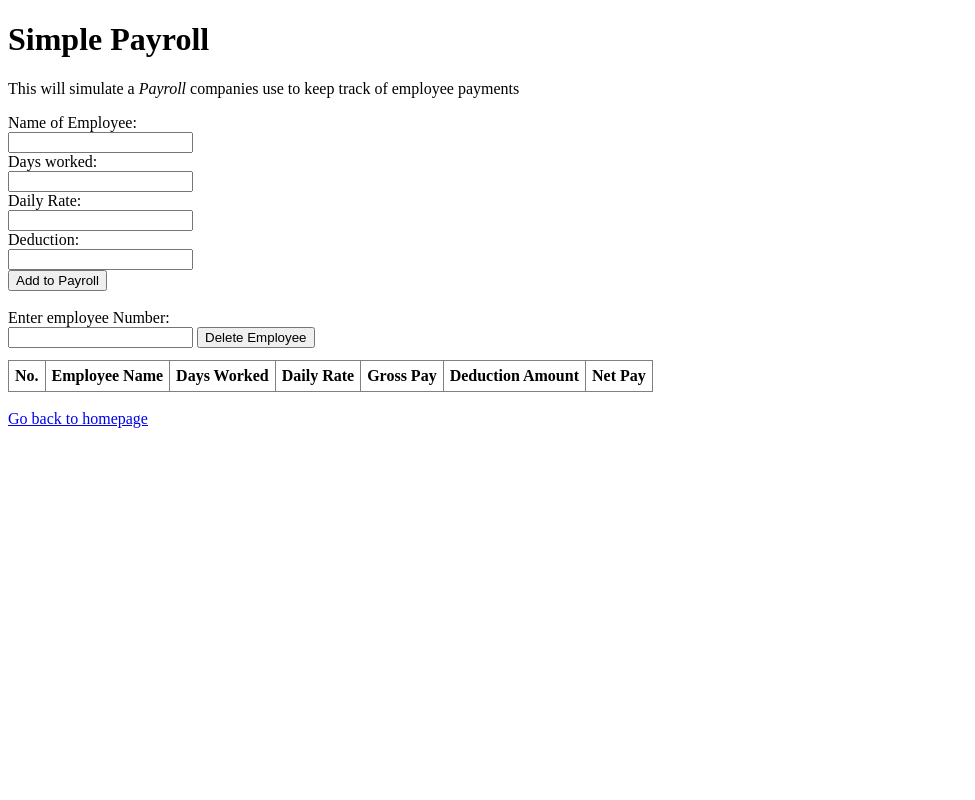
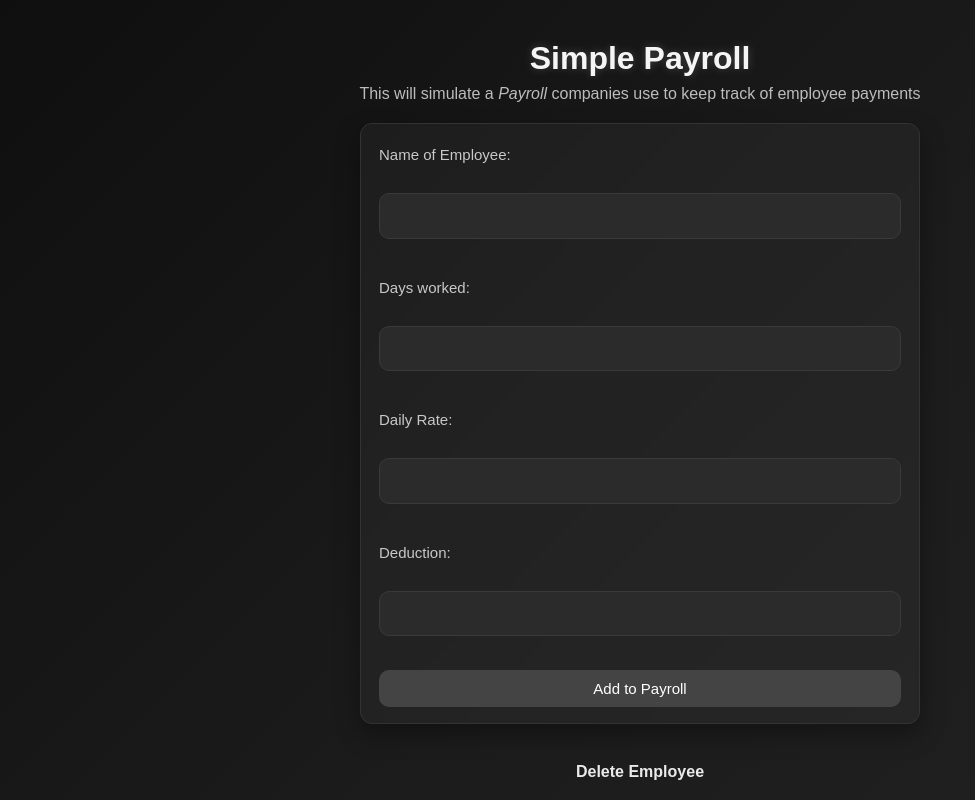
Before and after one commit to Starbreadlover/Starbreadlover.github.io, a plain HTML site: page Simple payroll/payroll.html in a window 1280 px wide. Shown: the top 800 px of the page, without its empty margins (0-975 px from the left). Drawn offline with Linux system fonts and the light colour scheme.

Commit message:
Added styles for loop calculations and payroll

```diff
--- /dev/null
+++ b/Assignment styles/loop.css
@@ -0,0 +1,78 @@
+body {
+    font-family: "Poppins", Arial, sans-serif;
+    background: linear-gradient(135deg, #0f0f0f, #1c1c1c, #222);
+    color: #eaeaea;
+    display: flex;
+    flex-direction: column;
+    align-items: center;
+    justify-content: center;
+    height: 100vh;
+    margin: 0;
+    text-align: center;
+}
+
+h1 {
+    color: #f5f5f5;
+    text-shadow: 0 0 10px rgba(255, 255, 255, 0.2);
+    margin-bottom: 10px;
+}
+
+p {
+    color: #bdbdbd;
+    max-width: 500px;
+    line-height: 1.5;
+    margin-bottom: 20px;
+}
+
+label {
+    font-size: 18px;
+    color: #bdbdbd;
+}
+
+input {
+    background-color: #2c2c2c;
+    color: #f5f5f5;
+    border: 1px solid #444;
+    border-radius: 5px;
+    padding: 8px;
+    margin: 10px;
+    width: 160px;
+    font-size: 16px;
+    text-align: center;
+}
+
+button {
+    background-color: #444;
+    color: #fff;
+    border: none;
+    padding: 8px 16px;
+    border-radius: 5px;
+    font-size: 16px;
+    cursor: pointer;
+    transition: 0.3s;
+}
+
+button:hover {
+    background-color: #5a5a5a;
+    transform: scale(1.05);
+}
+
+#display {
+    margin-top: 20px;
+    font-size: 20px;
+    color: #00bcd4;
+    font-weight: bold;
+    line-height: 1.8;
+}
+
+a {
+    color: #9c9c9c;
+    text-decoration: none;
+    margin-top: 25px;
+    display: inline-block;
+    transition: color 0.3s;
+}
+
+a:hover {
+    color: #00bcd4;
+}
--- /dev/null
+++ b/Assignment styles/pay.css
@@ -0,0 +1,174 @@
+* {
+  box-sizing: border-box;
+}
+
+body {
+  font-family: "Poppins", Arial, sans-serif;
+  background: linear-gradient(135deg, #0f0f0f, #1c1c1c, #222);
+  color: #eaeaea;
+  min-height: 100vh;
+  margin: 0;
+  display: grid;
+  place-items: center;
+  padding: 40px 16px;
+}
+
+h1 {
+  margin: 0 0 8px;
+  color: #f5f5f5;
+  text-shadow: 0 0 10px rgba(255, 255, 255, 0.2);
+  text-align: center;
+}
+
+p {
+  margin: 0 0 20px;
+  color: #bdbdbd;
+  text-align: center;
+}
+
+#Inputs, #delete {
+  background: rgba(255, 255, 255, 0.04);
+  border: 1px solid #333;
+  border-radius: 12px;
+  padding: 16px 18px;
+  width: min(560px, 92vw);
+  box-shadow: 0 10px 25px rgba(0, 0, 0, 0.35);
+  backdrop-filter: blur(2px);
+}
+
+#delete {
+  margin-top: 14px;
+}
+
+label {
+  display: block;
+  margin: 6px 0 6px;
+  font-size: 15px;
+  color: #c9c9c9;
+}
+
+input,
+button {
+  display: block;
+  width: 100%;
+}
+
+input {
+  margin: 6px 0 16px;
+  padding: 12px 14px;
+  border-radius: 10px;
+  border: 1px solid #3a3a3a;
+  background: #2b2b2b;
+  color: #f5f5f5;
+  font-size: 15px;
+  line-height: 1.3;
+  outline: none;
+}
+
+input:focus {
+  border-color: #00bcd4;
+  box-shadow: 0 0 0 3px rgba(0, 188, 212, 0.15);
+}
+
+input[type="number"]::-webkit-outer-spin-button,
+input[type="number"]::-webkit-inner-spin-button {
+  -webkit-appearance: none;
+  margin: 0;
+}
+
+input[type="number"] {
+  -moz-appearance: textfield;
+  appearance: textfield;
+}
+
+button {
+  background: #444;
+  color: #fff;
+  border: none;
+  padding: 10px 16px;
+  border-radius: 10px;
+  font-size: 15px;
+  cursor: pointer;
+  transition: transform 0.12s ease, background 0.2s ease;
+}
+
+button:hover {
+  background: #5a5a5a;
+  transform: translateY(-1px);
+}
+
+button:active {
+  transform: translateY(0);
+}
+
+a {
+  color: #9c9c9c;
+  text-decoration: none;
+  margin-top: 16px;
+  display: inline-block;
+  transition: color 0.2s ease;
+}
+
+a:hover {
+  color: #00bcd4;
+}
+
+table {
+  width: min(920px, 96vw);
+  border-collapse: collapse;
+  margin-top: 16px;
+  background: rgba(255, 255, 255, 0.04);
+  border: 1px solid #333;
+  border-radius: 12px;
+  overflow: hidden;
+  box-shadow: 0 10px 25px rgba(0, 0, 0, 0.35);
+}
+
+thead th {
+  background: #2a2a2a;
+  color: #eaeaea;
+  text-align: left;
+  padding: 12px 12px;
+  font-weight: 600;
+  font-size: 14px;
+}
+
+tbody td {
+  padding: 10px 12px;
+  border-top: 1px solid #333;
+  font-size: 14px;
+  color: #e5e5e5;
+}
+
+tbody tr:hover {
+  background: rgba(0, 188, 212, 0.08);
+}
+
+tbody td:nth-last-child(-n+3) {
+  font-variant-numeric: tabular-nums;
+}
+
+@media (max-width: 520px) {
+  thead {
+    display: none;
+  }
+  table,
+  tbody,
+  tr,
+  td {
+    display: block;
+    width: 100%;
+  }
+  tbody tr {
+    border-top: 1px solid #333;
+  }
+  tbody td {
+    display: flex;
+    justify-content: space-between;
+    gap: 12px;
+  }
+  tbody td::before {
+    content: attr(data-label);
+    color: #bdbdbd;
+  }
+}
--- a/Scripts/payroll.js
+++ b/Scripts/payroll.js
@@ -44,13 +44,13 @@ function render() {
   payroll.forEach((p, idx) => {
     const tr = document.createElement("tr");
     tr.innerHTML = `
-      <td>${idx + 1}</td>
-      <td>${p.name}</td>
-      <td>${p.days}</td>
-      <td>${p.rate.toFixed(2)}</td>
-      <td>${p.gross.toFixed(2)}</td>
-      <td>${p.deduction.toFixed(2)}</td>
-      <td>${p.net.toFixed(2)}</td>
+      <td data-label="No.">${idx + 1}</td>
+      <td data-label="Employee Name">${p.name}</td>
+      <td data-label="Days Worked">${p.days}</td>
+      <td data-label="Daily Rate">${p.rate.toFixed(2)}</td>
+      <td data-label="Gross Pay">${p.gross.toFixed(2)}</td>
+      <td data-label="Deduction Amount">${p.deduction.toFixed(2)}</td>
+      <td data-label="Net Pay">${p.net.toFixed(2)}</td>
     `;
     tbody.appendChild(tr);
   });
--- a/Simple payroll/payroll.html
+++ b/Simple payroll/payroll.html
@@ -2,6 +2,7 @@
 
 <head>
     <title>Simple Payroll</title>
+    <link rel = "stylesheet" href="/Assignment styles/pay.css"
 </head>
 <body>
     <h1>Simple Payroll</h1>
@@ -34,14 +35,13 @@
 </div>
 
 <br>
-
+<h4>Delete Employee</h4>
 
 <div id = "delete">
     <label for = "delButton">Enter employee Number: </label>
     <br>
     <input id = "delButton" type="number">
     <button id = "deleteButton">Delete Employee</button>
-
 
 </div>
 
```
Also changed, not shown: Loop Computations/loop.html (+1 -0 lines).
